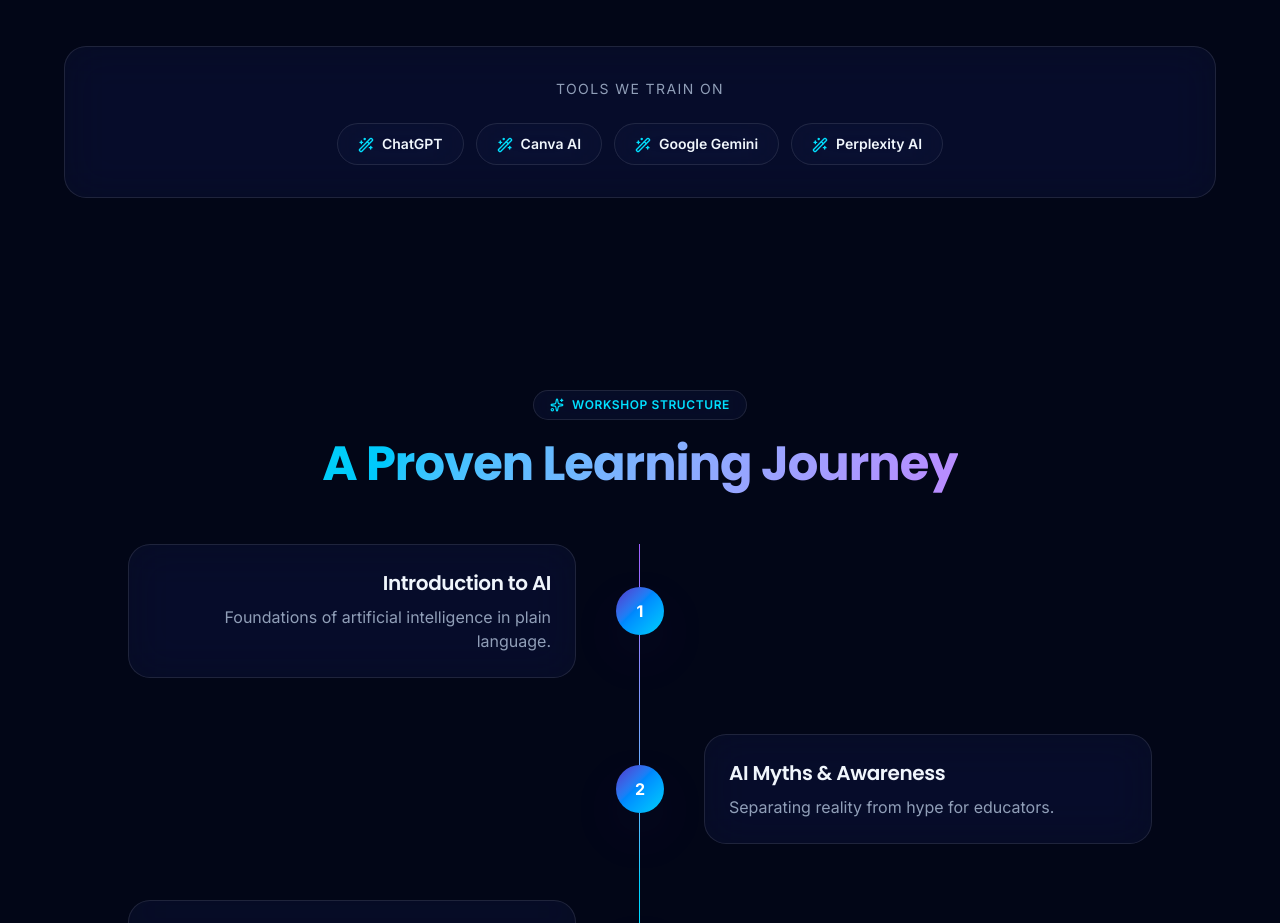
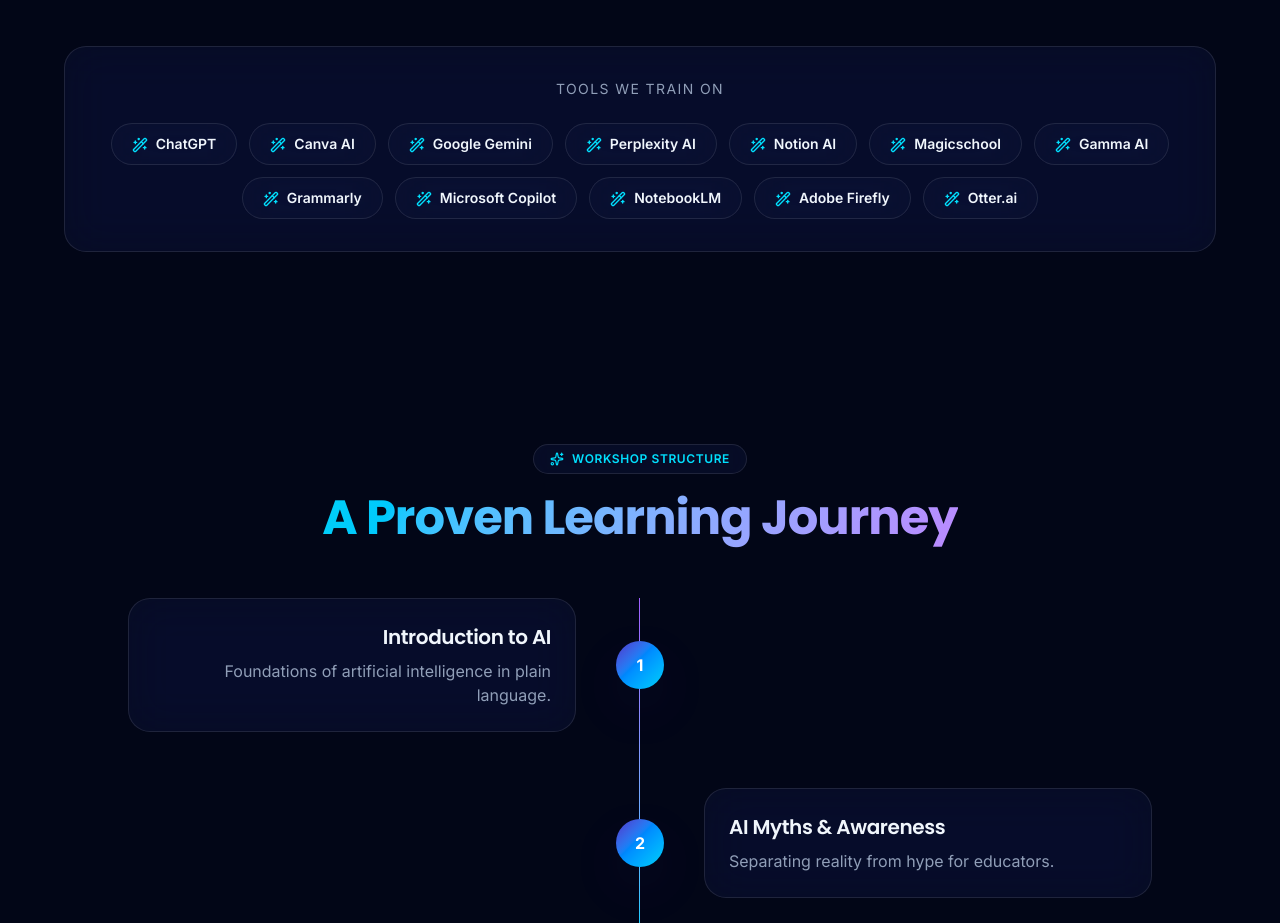
Before and after one commit to B-Sumanth/Upgrade_AI_portfolio, a React (Vite) app: page / in a window 1280 px wide. Shown: the part 3108-4031 px from the top of the page. Built offline with nearby package versions, Linux system fonts and the light colour scheme.

Commit message:
AI tools

```diff
--- a/src/App.tsx
+++ b/src/App.tsx
@@ -232,7 +232,7 @@ export default function App() {
     { icon: Zap, title: "Productivity Training" },
   ];
 
-  const tools = ["ChatGPT", "Canva AI", "Google Gemini", "Perplexity AI"];
+  const tools = ["ChatGPT", "Canva AI", "Google Gemini", "Perplexity AI", "Notion AI", "Magicschool", "Gamma AI", "Grammarly", "Microsoft Copilot", "NotebookLM", "Adobe Firefly", "Otter.ai"];
 
   const workshop = [
     { t: "Introduction to AI", d: "Foundations of artificial intelligence in plain language." },
```
